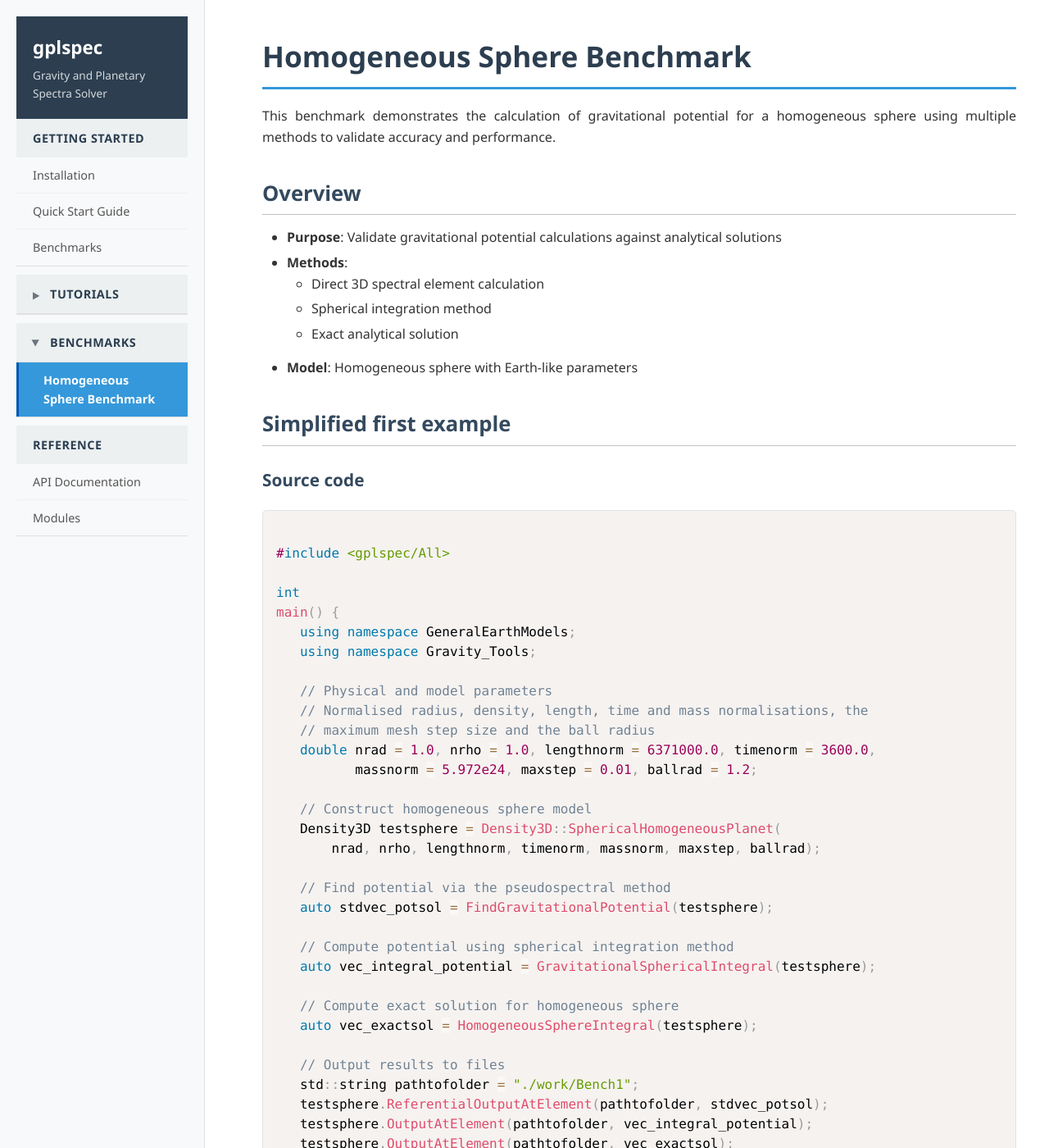
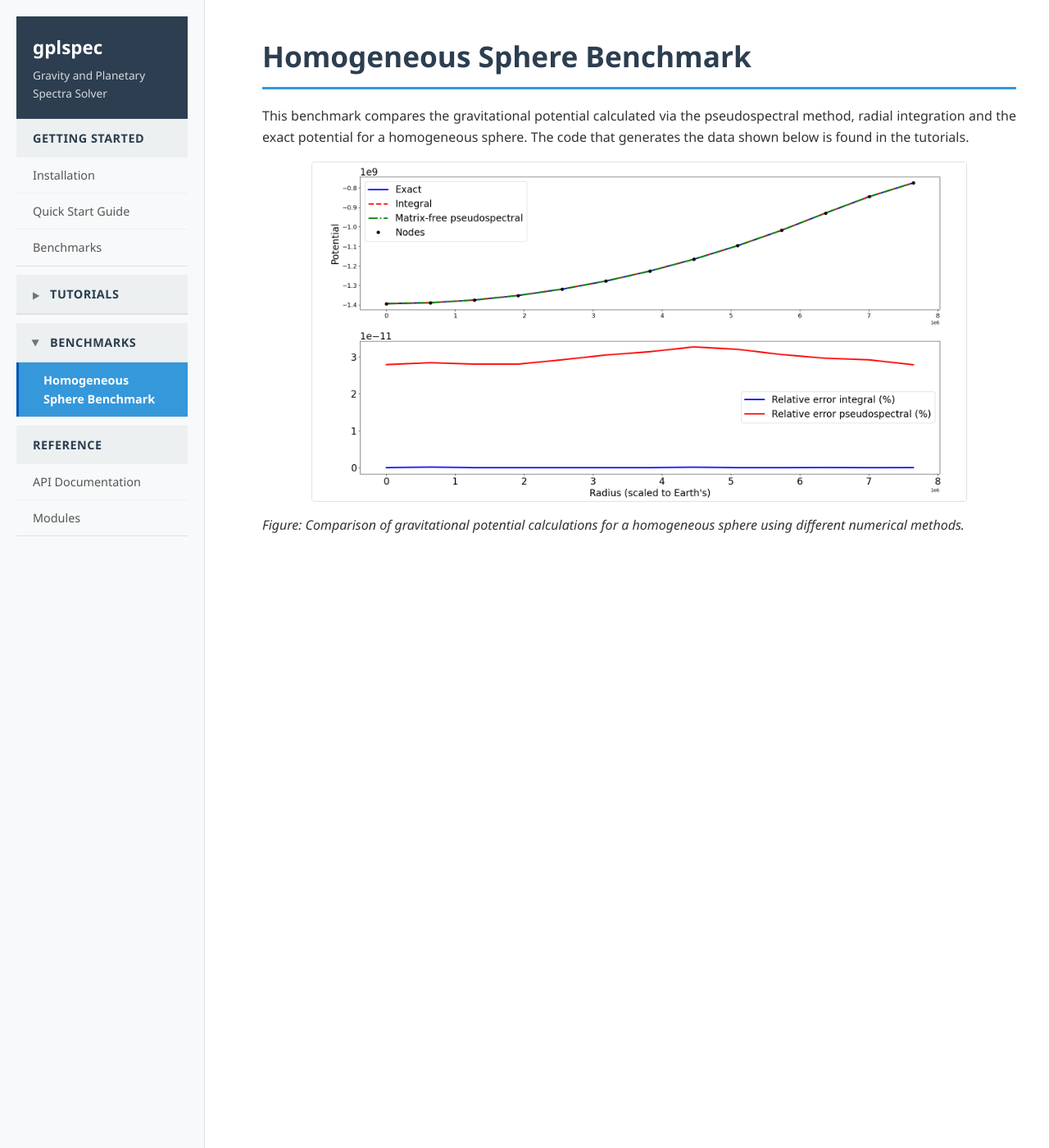
Before and after one commit to adcm2/gplspec, a Jekyll site: the page built from _benchmarks/clean-bench-1.md, in a window 1280 px wide and 1400 px high. Shown: the whole window at 82% size. Built offline with Jekyll 4.4.1, drawn with Linux system fonts in a browser that asks for light colours; nearby versions of some CDN libraries; some of the changed text lies outside the part shown.

Commit message:
Updating pages

````diff
--- a/_benchmarks/clean-bench-1.md
+++ b/_benchmarks/clean-bench-1.md
@@ -6,87 +6,8 @@ layout: default
 
 # Homogeneous Sphere Benchmark
 
-This benchmark demonstrates the calculation of gravitational potential for a homogeneous sphere using multiple methods to validate accuracy and performance.
+This benchmark compares the gravitational potential calculated via the pseudospectral method, radial integration and the exact potential for a homogeneous sphere. The code that generates the data shown below is found in the tutorials.
 
-## Overview
-
-- **Purpose**: Validate gravitational potential calculations against analytical solutions
-- **Methods**:
-  - Direct 3D spectral element calculation
-  - Spherical integration method
-  - Exact analytical solution
-- **Model**: Homogeneous sphere with Earth-like parameters
-
-## Simplified first example
-
-### Source code
-
-```cpp
-
-#include <gplspec/All>
-
-int
-main() {
-   using namespace GeneralEarthModels;
-   using namespace Gravity_Tools;
-
-   // Physical and model parameters
-   // Normalised radius, density, length, time and mass normalisations, the
-   // maximum mesh step size and the ball radius
-   double nrad = 1.0, nrho = 1.0, lengthnorm = 6371000.0, timenorm = 3600.0,
-          massnorm = 5.972e24, maxstep = 0.01, ballrad = 1.2;
-
-   // Construct homogeneous sphere model
-   Density3D testsphere = Density3D::SphericalHomogeneousPlanet(
-       nrad, nrho, lengthnorm, timenorm, massnorm, maxstep, ballrad);
-
-   // Find potential via the pseudospectral method
-   auto stdvec_potsol = FindGravitationalPotential(testsphere);
-
-   // Compute potential using spherical integration method
-   auto vec_integral_potential = GravitationalSphericalIntegral(testsphere);
-
-   // Compute exact solution for homogeneous sphere
-   auto vec_exactsol = HomogeneousSphereIntegral(testsphere);
-
-   // Output results to files
-   std::string pathtofolder = "./work/Bench1";
-   testsphere.ReferentialOutputAtElement(pathtofolder, stdvec_potsol);
-   testsphere.OutputAtElement(pathtofolder, vec_integral_potential);
-   testsphere.OutputAtElement(pathtofolder, vec_exactsol);
-
-   return 0;
-}
-```
-### Parameters
-
-| Parameter | Value | Description |
-|-----------|-------|-------------|
-| `nrad` | 1.0 | Normalized planetary radius |
-| `nrho` | 1.0 | Normalized density |
-| `lengthnorm` | 6,371,000 m | Earth radius normalization |
-| `massnorm` | 5.972×10²⁴ kg | Earth mass normalization |
-| `maxstep` | 0.01 | Maximum radial step size |
-| `ballrad` | 1.2 | Computational domain radius |
-
-## Results
-### Output Files
-
-The benchmark generates several output files in the `./work/Bench1/` directory:
-
-- **3D Solution**: Spectral element method results
-- **Integral Solution**: Spherical integration method results
-- **Exact Solution**: Analytical homogeneous sphere solution
-
-These files can be used to:
-- Compare numerical accuracy between methods
-- Validate implementation correctness
-- Analyze computational performance
-
-### Comparison of methods
-
-The benchmark produces gravitational potential solutions that can be compared for accuracy validation:
-
-<img src="{{ '/benchfigures/Bench1.png' | relative_url }}" alt="Benchmark 1 Results" class="figure-medium">
+<img src="{{ '/benchfigures/Bench1.png' | relative_url }}" alt="Benchmark 1 Results" class="figure-large">
 
 *Figure: Comparison of gravitational potential calculations for a homogeneous sphere using different numerical methods.*
````
Also changed, not shown: _includes/navigation.html (+0 -12 lines), _tutorials/basic-models.md (deleted, +0 -184 lines), _tutorials/core-concepts.md (+1 -1 lines), _tutorials/homogeneous_sphere.md (added, +63 -0 lines), getting-started.md (+1 -1 lines).
